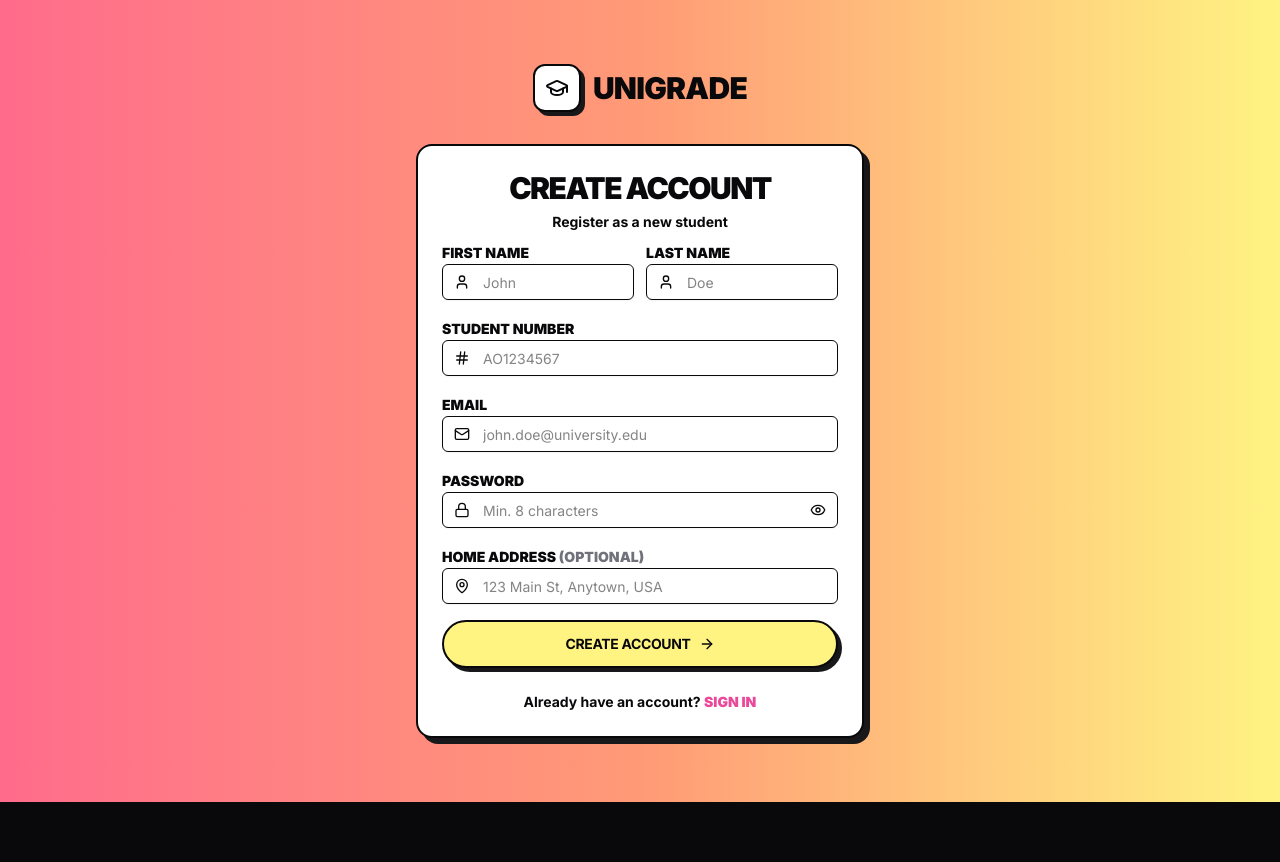
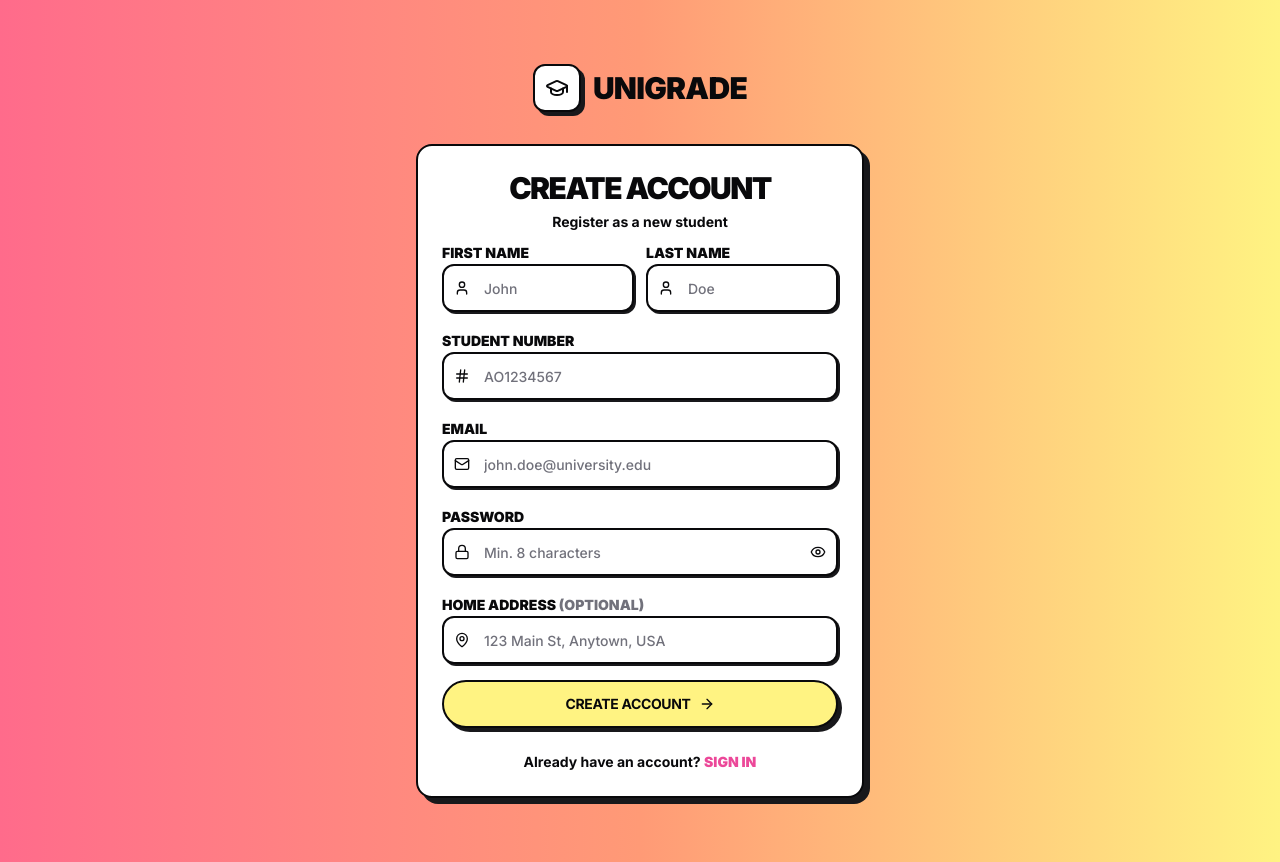
Before and after one commit to Nojan-Devkota/University-Course-Grade-Management, a Next.js app in the folder frontend/: page /register in a window 1280 px wide. Before the commit the page ends 802 px from the top, so only its background shows below. Built offline with nearby package versions, Linux system fonts and the light colour scheme.

Commit message:
Update/Add frontend/src/components/ui/input.tsx

```diff
--- /dev/null
+++ b/frontend/src/components/ui/input.tsx
@@ -0,0 +1,21 @@
+import * as React from "react";
+import { cn } from "@/lib/utils";
+
+const Input = React.forwardRef<HTMLInputElement, React.InputHTMLAttributes<HTMLInputElement>>(
+  ({ className, type, ...props }, ref) => {
+    return (
+      <input
+        type={type}
+        className={cn(
+          "flex h-12 w-full rounded-xl border-2 border-zinc-950 bg-white px-4 py-2 text-sm text-zinc-950 font-medium placeholder:text-zinc-500 shadow-[2px_2px_0px_0px_rgba(24,24,27,1)] transition-all focus:outline-none focus:translate-x-[2px] focus:translate-y-[2px] focus:shadow-none disabled:cursor-not-allowed disabled:opacity-50",
+          className
+        )}
+        ref={ref}
+        {...props}
+      />
+    );
+  }
+);
+Input.displayName = "Input";
+
+export { Input };
```
